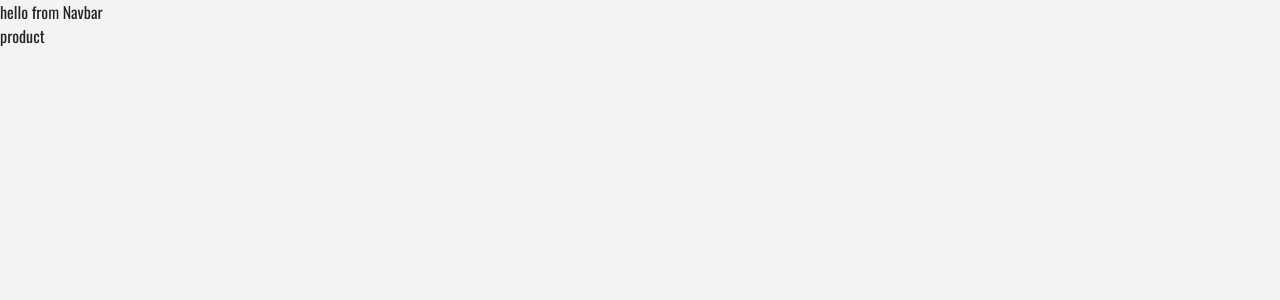
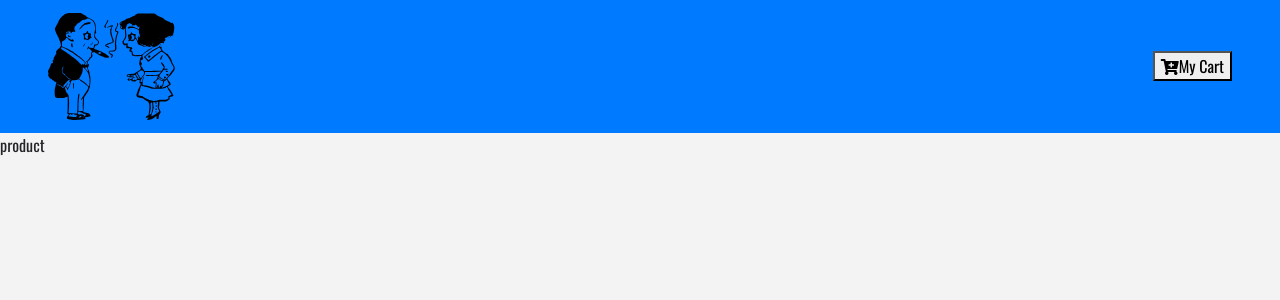
Before and after one commit to savaseso/cigar-e-commerce-site, a React (Create React App) app: page / in a window 1280 px wide. Shown: the top 300 px of the page. Built offline with nearby package versions, Linux system fonts and the light colour scheme.

Commit message:
working on navbar

```diff
--- a/src/components/Navbar.jsx
+++ b/src/components/Navbar.jsx
@@ -1,8 +1,20 @@
 import React, { Component } from 'react';
+import { Link } from 'react-router-dom';
+import logo from '../logo.svg'
 class Navbar extends Component {
     render(){
         return(
-            <div>hello from Navbar</div>
+            <nav className="navbar navbar-expand-sm bg-primary navbark-dark px-sm-5">
+                <Link to='/'><img src={logo} alt="store" className='navbar-brand'/></Link>
+                <ul className="navbar-nav align-items-center">
+                    <li className="nav-item ml-5">
+                        <Link to='/' className='nav-link'>Cigars</Link>
+                    </li>
+                </ul>
+                <Link to='/cart' className='ml-auto'>
+                   <button><i className="fas fa-cart-plus"></i>My Cart</button>
+                </Link>
+            </nav>
         )
     }
 }
```
Also changed, not shown: src/logo.svg.
